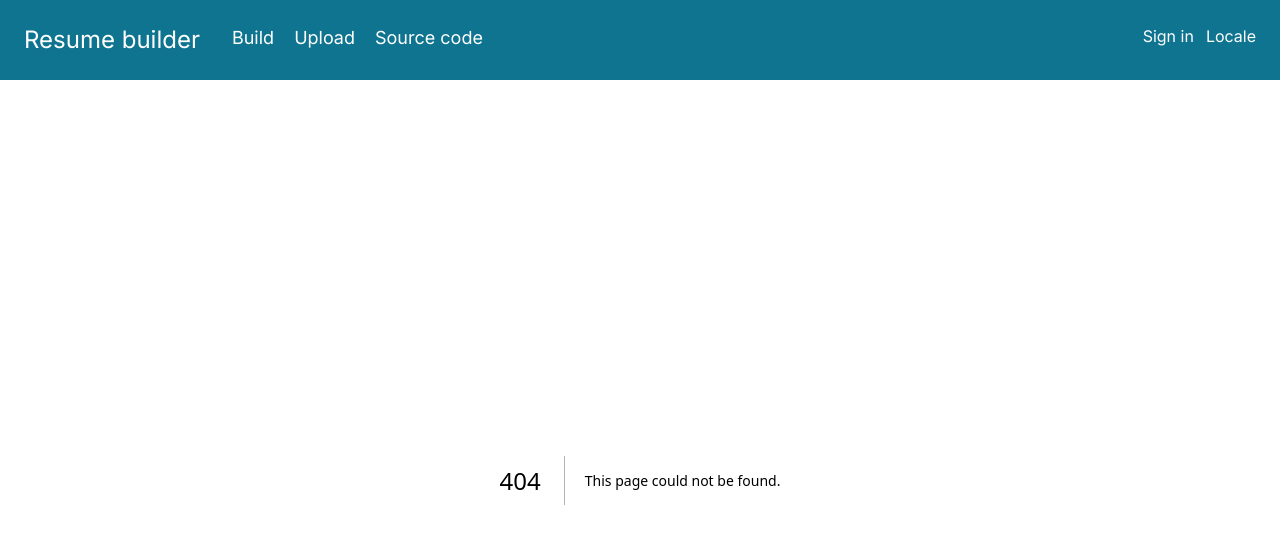
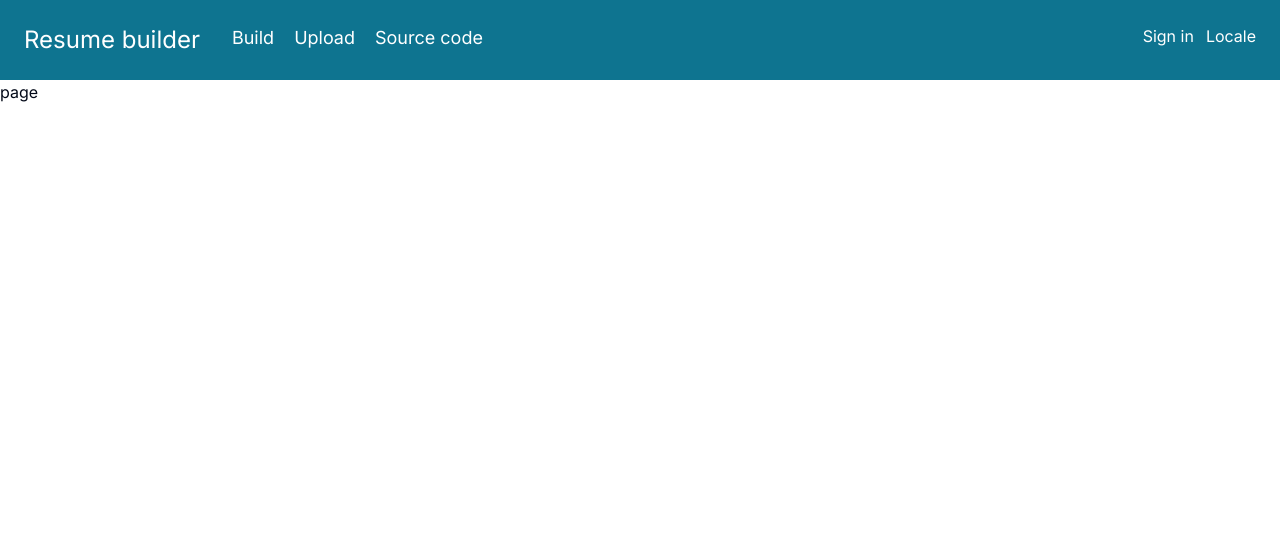
Before and after one commit to jkuzmanovik/cv-builder, a Next.js app: page /download in a window 1280 px wide. Before the commit this address had no page. Shown: the top 544 px of the page. Built offline with nearby package versions, Linux system fonts and the light colour scheme.

Commit message:
before changing url to website

```diff
--- /dev/null
+++ b/app/download/page.tsx
@@ -0,0 +1,9 @@
+import React from 'react'
+const page = () => {
+
+  return (
+    <div>page</div>
+  )
+}
+
+export default page
--- a/components/Project.tsx
+++ b/components/Project.tsx
@@ -223,7 +223,6 @@ const Project = ({ id, project, setProjects }: ProjectProps) => {
                 </FormItem>
               )}
             />
-
             <FormField
               control={form.control}
               name="url"
--- a/components/modals/Build.tsx
+++ b/components/modals/Build.tsx
@@ -1,12 +1,9 @@
-'use strict';
 import useFormStore from "@/hooks/form-hook";
 
 
 const Build = () => {
     const formStore = useFormStore();
     const data = formStore.json;
-    console.log(formStore.json)
-
   return (
     <>
     <h1>Rabotam</h1>
--- a/resume.json
+++ b/resume.json
@@ -30,7 +30,7 @@
         {
             "name": "Majoni Diamonds",
             "position": "Gazda",
-            "url": "https://www.majonidiamonds.com/",
+            "url": "http://www.majonidiamonds.com",
             "startDate": "2023-11-05T23:00:00.000Z",
             "endDate": "2023-11-19T23:00:00.000Z",
             "summary": "Otvaram dukan ",
```
